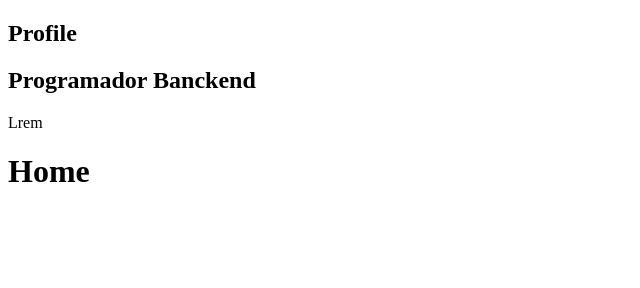
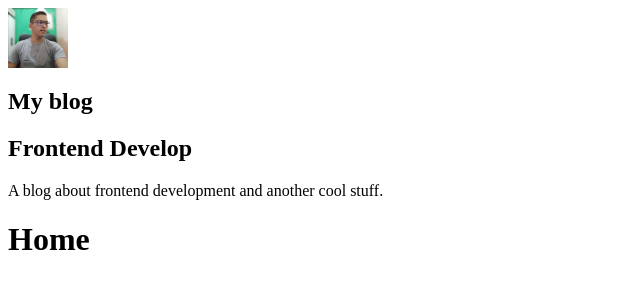
Before and after one commit to DiegoCapella/gatsby-course, a Gatsby site: page / in a window 1280 px wide. Shown: the whole page, without its empty margins (0-640 px from the left). Built offline with nearby package versions, Linux system fonts and the light colour scheme; Gatsby itself is replaced by a stand-in of ours.

Commit message:
Add image Avatar

```diff
--- a/gatsby-config.js
+++ b/gatsby-config.js
@@ -1,6 +1,7 @@
 module.exports = {
   siteMetadata: {
     title: `My blog`,
+    position: `Frontend Develop`,
     description: `A blog about frontend development and another cool stuff.`,
     author: `@myblog`,
   },
--- a/package.json
+++ b/package.json
@@ -10,7 +10,7 @@
     "gatsby-plugin-manifest": "^2.6.1",
     "gatsby-plugin-offline": "^3.4.0",
     "gatsby-plugin-react-helmet": "^3.4.0",
-    "gatsby-plugin-sharp": "^2.8.0",
+    "gatsby-plugin-sharp": "^2.13.1",
     "gatsby-source-filesystem": "^2.5.0",
     "gatsby-transformer-sharp": "^2.6.0",
     "prop-types": "^15.7.2",
--- /dev/null
+++ b/src/components/Avatar/index.js
@@ -0,0 +1,23 @@
+import React from 'react'
+import { useStaticQuery, graphql } from 'gatsby'
+import Img from 'gatsby-image'
+
+const Avatar = () => {
+  const { avatarImage } = useStaticQuery(
+    graphql`
+      query {
+        avatarImage: file(relativePath: { eq: "profile-photo.jpg" }) {
+          childImageSharp {
+            fluid(maxWidth: 60, maxHeight: 60) {
+              ...GatsbyImageSharpFluid
+            }
+          }
+        }
+      }
+    `
+  )
+
+  return <Img fluid={avatarImage.childImageSharp.fluid} style={{width: "60px"}} />
+}
+
+export default Avatar
--- a/src/components/Profile/index.js
+++ b/src/components/Profile/index.js
@@ -1,11 +1,32 @@
 import React from 'react'
+import { useStaticQuery, graphql } from 'gatsby'
+import Avatar from '../Avatar'
 
-const Profile = () => (
-  <div className="Profile-wrepper">
-    <h1>Profile</h1>
-    <h2>Programador Banckend</h2>
-    <p>Lrem</p>
-  </div>
-)
+const Profile = () => {
+  const {
+    site: {
+      siteMetadata: {title, position, description },
+    },
+  } = useStaticQuery(graphql`
+    query MySiteMetadata {
+      site {
+        siteMetadata {
+          title
+          position
+          description
+        }
+      }
+    }
+  `)
+
+  return (
+    <div className="Profile-wrapper">
+      <Avatar />
+      <h1>{title}</h1>
+      <h2>{position}</h2>
+      <p>{description}</p>
+    </div>
+  )
+}
 
 export default Profile
```
Also changed, not shown: src/images/profile-photo.jpg (added), 2 other files.
